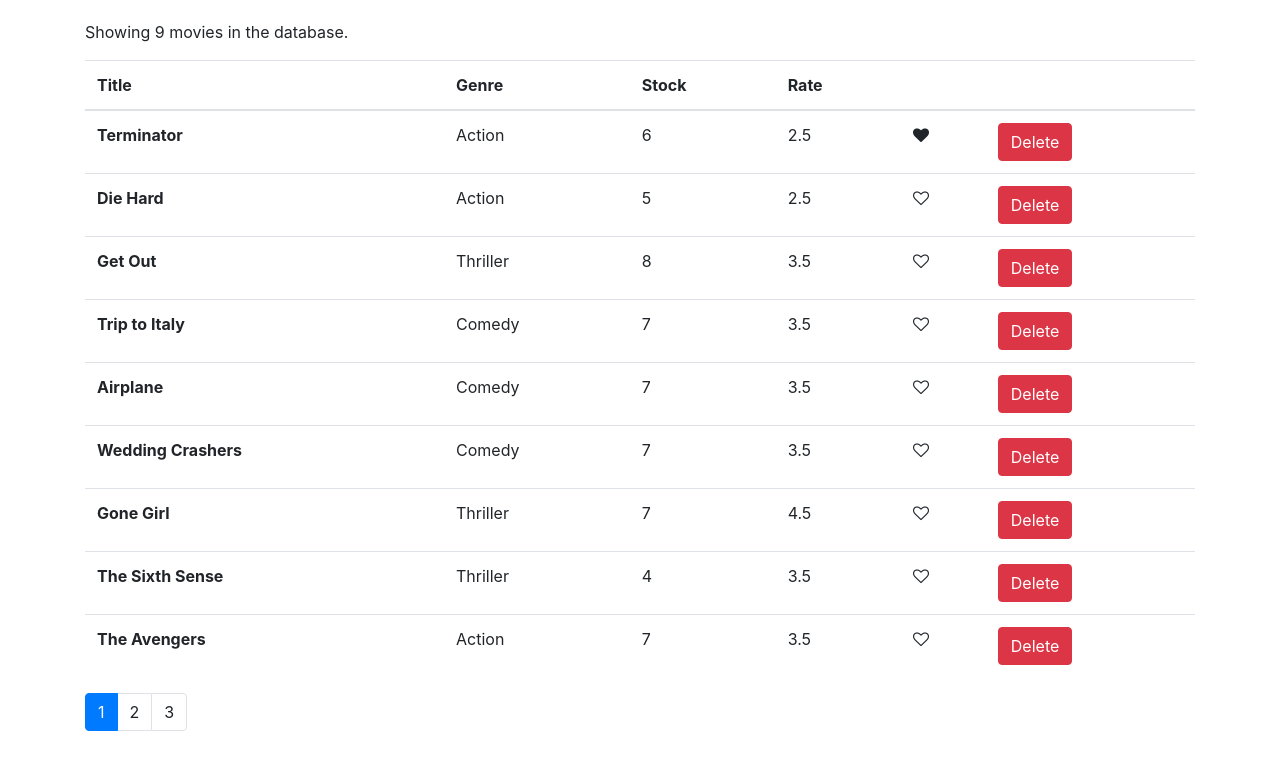
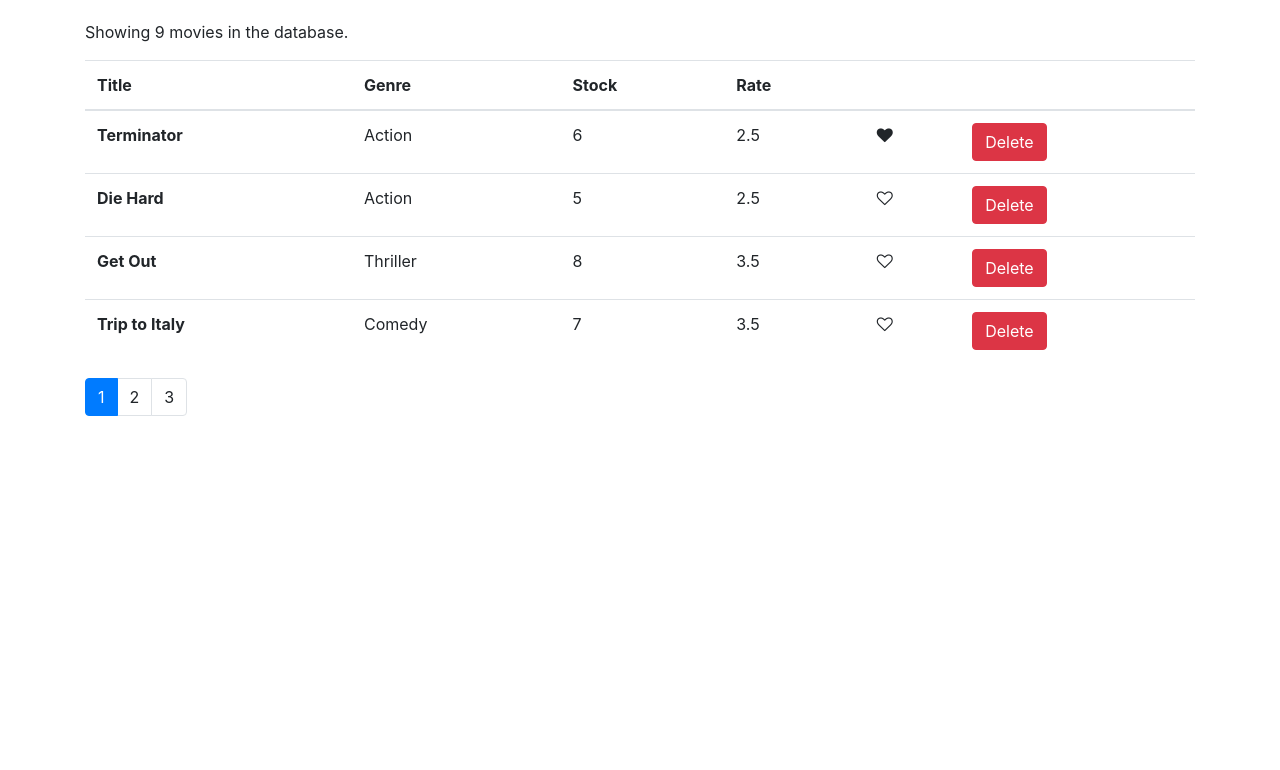
Before and after one commit to WuYen/MoshCourse, a React (Create React App) app in the folder vidly/: page / in a window 1280 px wide. Shown: the top 770 px of the page. Built offline with nearby package versions, Linux system fonts and the light colour scheme.

Commit message:
Finish Pagination
add utils function to paginate the data
add prop-types library to check input props are valid

```diff
--- a/vidly/package.json
+++ b/vidly/package.json
@@ -6,6 +6,7 @@
     "bootstrap": "^4.1.1",
     "font-awesome": "^4.7.0",
     "lodash": "^4.17.10",
+    "prop-types": "^15.6.2",
     "react": "^16.4.2",
     "react-dom": "^16.4.2",
     "react-scripts": "1.1.5"
--- a/vidly/src/components/common/pagination.jsx
+++ b/vidly/src/components/common/pagination.jsx
@@ -1,5 +1,6 @@
 import React from "react";
 import _ from "lodash";
+import PropTyps from "prop-types";
 
 const Pagination = props => {
   const { itemsCount, pageSize, onPageChange, currentPage } = props;
@@ -10,13 +11,13 @@ const Pagination = props => {
   return (
     <nav aria-label="Page navigation example">
       <ul className="pagination">
-        {pages.map(x => (
+        {pages.map(page => (
           <li
-            key={x}
-            className={x === currentPage ? "page-item active" : "page-item"}
+            key={page}
+            className={page === currentPage ? "page-item active" : "page-item"}
           >
-            <a className="page-link" onClick={() => onPageChange(x)}>
-              {x}
+            <a className="page-link" onClick={() => onPageChange(page)}>
+              {page}
             </a>
           </li>
         ))}
@@ -25,4 +26,11 @@ const Pagination = props => {
   );
 };
 
+Pagination.propTypes = {
+  itemsCount: PropTyps.number.isRequired,
+  pageSize: PropTyps.number.isRequired,
+  onPageChange: PropTyps.number.isRequired,
+  currentPage: PropTyps.func.isRequired
+};
+
 export default Pagination;
--- a/vidly/src/components/movie.jsx
+++ b/vidly/src/components/movie.jsx
@@ -2,10 +2,11 @@ import React, { Component } from "react";
 import { getMovies, deleteMovie } from "../services/fakeMovieService";
 import Like from "./common/like";
 import Pagination from "./common/pagination";
+import { paginate } from "../utils/paginate";
 
 class MovieTable extends Component {
   state = {
-    MovieList: getMovies(),
+    movies: getMovies(),
     pageSize: 4,
     currentPage: 1
   };
@@ -13,77 +14,29 @@ class MovieTable extends Component {
   handleDeleteMovie = id => {
     deleteMovie(id);
     this.setState({
-      MovieList: getMovies()
+      movies: getMovies()
     });
   };
 
   handleLike = movie => {
-    const movies = [...this.state.MovieList];
+    const movies = [...this.state.movies];
     const index = movies.indexOf(movie);
     movies[index] = { ...movies[index] };
     movies[index].liked = !movies[index].liked;
-    this.setState({ MovieList: movies });
+    this.setState({ movies: movies });
   };
-
-  ShowTable() {
-    const { length: count } = this.state.MovieList;
-    if (count > 0) {
-      return (
-        <div>
-          <p>Showing {count} movies in the database.</p>
-          <table className="table">
-            <thead>
-              <tr>
-                <th scope="col">Title</th>
-                <th scope="col">Genre</th>
-                <th scope="col">Stock</th>
-                <th scope="col">Rate</th>
-                <th scope="col" />
-                <th scope="col" />
-              </tr>
-            </thead>
-            <tbody>
-              {this.state.MovieList.map(movie => (
-                <tr key={movie._id}>
-                  <th scope="row">{movie.title}</th>
-                  <td>{movie.genre.name}</td>
-                  <td>{movie.numberInStock}</td>
-                  <td>{movie.dailyRentalRate}</td>
-                  <td>
-                    <Like
-                      liked={movie.liked}
-                      onClick={() => this.handleLike(movie)}
-                    />
-                  </td>
-                  <td>
-                    <button
-                      className="btn btn-danger"
-                      onClick={() => this.handleDeleteMovie(movie._id)}
-                    >
-                      Delete
-                    </button>
-                  </td>
-                </tr>
-              ))}
-            </tbody>
-          </table>
-        </div>
-      );
-    } else {
-      return <p>There is no movie to display</p>;
-    }
-  }
 
   handlePageChange = page => {
     this.setState({ currentPage: page });
   };
 
   render() {
-    const { length: count } = this.state.MovieList;
-    const { pageSize, currentPage } = this.state;
-    if (this.state.MovieList.length === 0) {
+    const { length: count } = this.state.movies;
+    const { pageSize, currentPage, movies: allMovies } = this.state;
+    if (this.state.movies.length === 0) {
       return <p>There is no movie to display</p>;
     }
+    const movies = paginate(allMovies, currentPage, pageSize);
     return (
       <div>
         <p>Showing {count} movies in the database.</p>
@@ -99,7 +52,7 @@ class MovieTable extends Component {
             </tr>
           </thead>
           <tbody>
-            {this.state.MovieList.map(movie => (
+            {movies.map(movie => (
               <tr key={movie._id}>
                 <th scope="row">{movie.title}</th>
                 <td>{movie.genre.name}</td>
--- /dev/null
+++ b/vidly/src/utils/paginate.js
@@ -0,0 +1,9 @@
+import _ from "lodash";
+
+export function paginate(items, pageNumber, pageSize) {
+  const startIndex = (pageNumber - 1) * pageSize;
+  return _(items)
+    .slice(startIndex)
+    .take(pageSize)
+    .value();
+}
```
Also changed, not shown: 1 other file (tests, documents, lock files or other folders).
